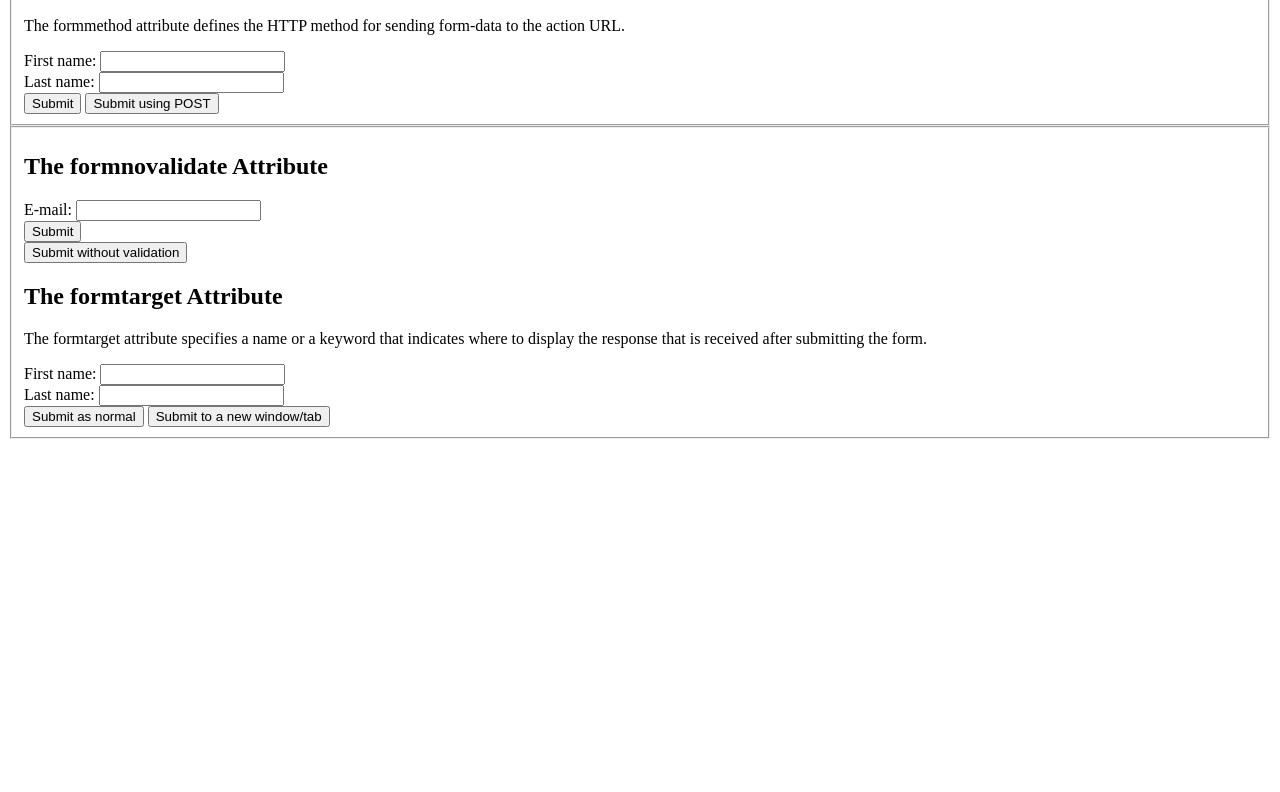
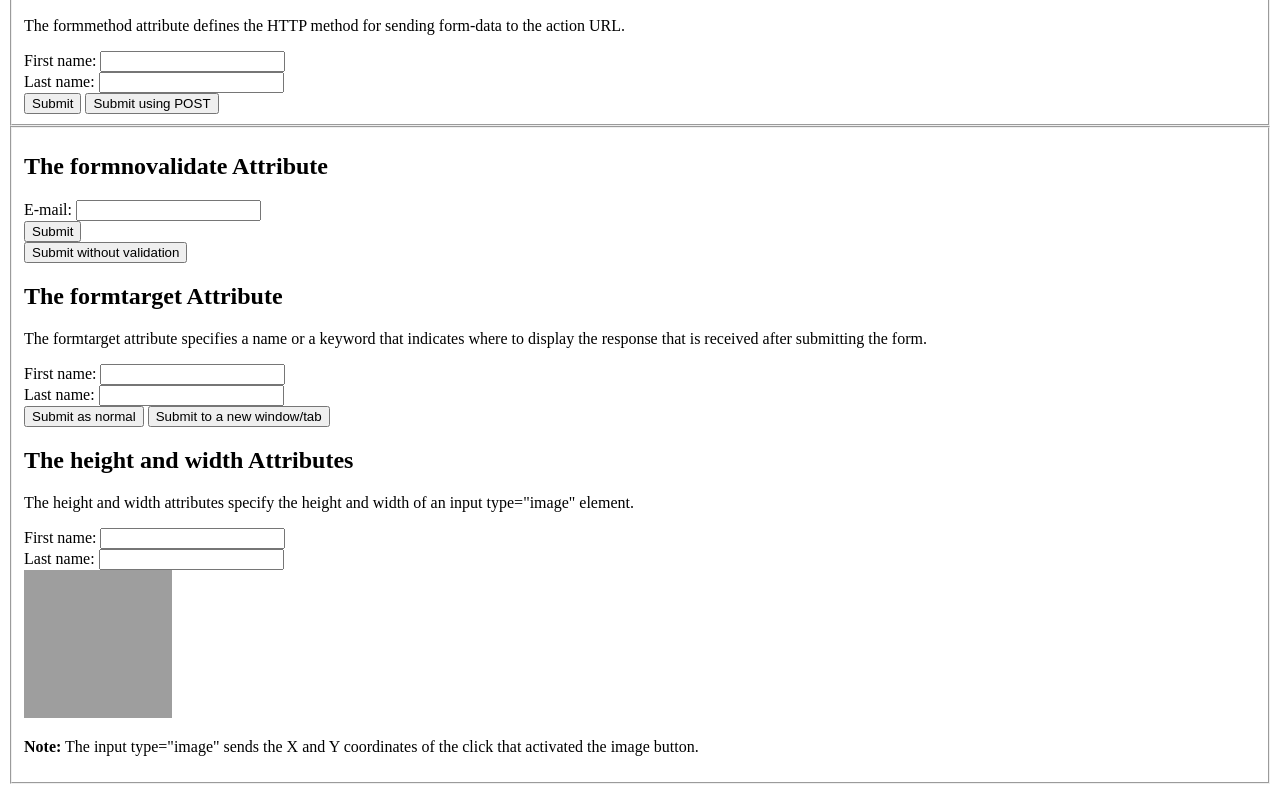
Before and after one commit to pale-cinder/HTML5, a plain HTML site: page index_inputtype.html in a window 1280 px wide. Shown: the part 4489-5281 px from the top of the page. Before the commit the page ends 4936 px from the top, so only its background shows below. Drawn offline with Linux system fonts and the light colour scheme; grey boxes are pictures that could not be loaded.

Commit message:
height and width

```diff
--- a/index_inputtype.html
+++ b/index_inputtype.html
@@ -345,6 +345,16 @@
     <input type="submit" formtarget="_blank" value="Submit to a new window/tab">
     </form>
 
+    <h2>The height and width Attributes</h2>
+    <p>The height and width attributes specify the height and width of an input type="image" element.</p>
+
+    <form action="/action_page.php">
+    First name: <input type="text" name="fname"><br>
+    Last name: <input type="text" name="lname"><br>
+    <input type="image" src="groot.gif" alt="Submit" width="148" height="148">
+    <p><b>Note:</b> The input type="image" sends the X and Y coordinates of the click that activated the image button.</p>
+    </form>
+
 
     </fieldset>
 
```
